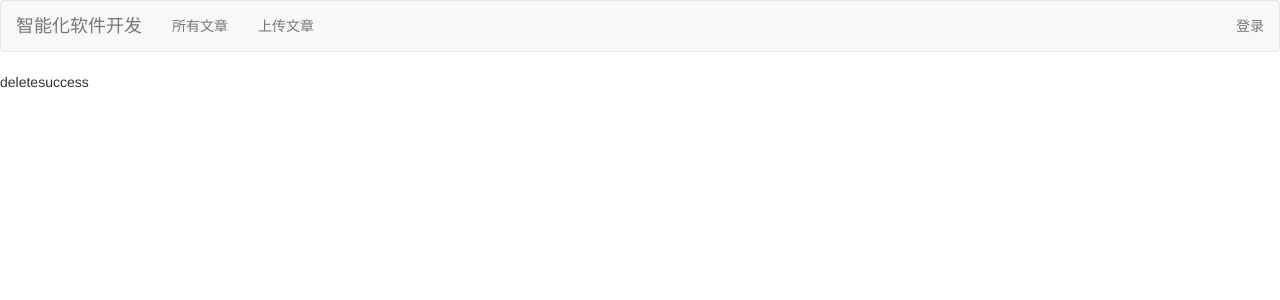
After one commit to yesan0327/ManagementWebsite, a Django app: template templates/paper/deletesuccess.html in a window 1280 px wide. The commit adds this page. Shown: the top 300 px of the page. Run offline with Django 3.2, Linux system fonts and the light colour scheme; the template is opened without the code that fills it, so the values that code supplies are empty; some libraries are stand-ins or nearby versions.

Commit message:
删除数据功能

```diff
--- a/ManagementWebsite/urls.py
+++ b/ManagementWebsite/urls.py
@@ -21,8 +21,9 @@ from ManagementWebsite import views
 urlpatterns = [
     path('', views.home, name='home'),
     path('each/', views.each, name='each'),
+    path('deletesuccess/', views.deletesuccess, name='deletesuccess'),
     path('upload/', include('upload.urls')),
     path('papers/', include('papers.urls')),
-    path('admin/', admin.site.urls),
+    path('admin/', admin.site.urls)
 
 ]
--- a/ManagementWebsite/views.py
+++ b/ManagementWebsite/views.py
@@ -19,3 +19,7 @@ def home(request):
 def each(request):
     paper = Paper.objects.filter(_id='5c9eda5cf2fc6b2b728d92a5')
     return render(request, 'paper/each.html',  {'paper': paper})
+
+def deletesuccess(request):
+    paper = Paper.objects.filter(_id='5c9eda5cf2fc6b2b728d92a5').delete()
+    return render(request, 'paper/deletesuccess.html', None)
--- a/templates/base.html
+++ b/templates/base.html
@@ -129,7 +129,7 @@
                     </a>
                 </td>
                 <td>
-                    <a style="color: white" href="/each/">
+                    <a style="color: white" href="/deletesuccess/">
                         <button type="button" class="btn btn-danger btn-xm" data-toggle="modal"
                                 data-target="#collectioName">
                             <span class="glyphicon glyphicon-trash" aria-hidden="true"></span>
--- /dev/null
+++ b/templates/paper/deletesuccess.html
@@ -0,0 +1,15 @@
+<!DOCTYPE html>
+<html lang="en">
+<head>
+    <link href="/static/bootstrap/js/bootstrap.js" rel="stylesheet">
+    <link href="/static/bootstrap/css/bootstrap.min.css" rel="stylesheet">
+    <link href="/static/bootstrap/css/bootstrap.min.css" rel="stylesheet">
+    <link href="/static/bootstrap/css/dashboard.css" rel="stylesheet">
+    <meta charset="UTF-8">
+    <title>Title</title>
+</head>
+<body>
+{% include 'nav.html' %}
+deletesuccess
+</body>
+</html>
```
